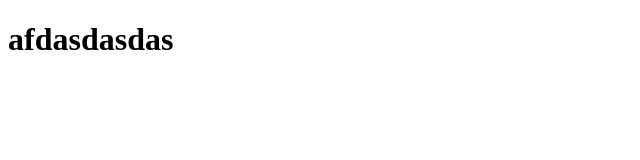
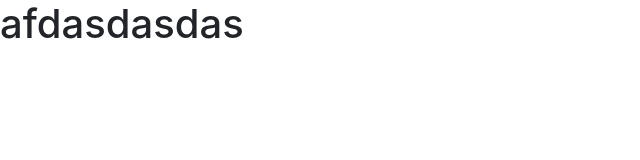
Before and after one commit to ASyrbu/lesson12, a plain HTML site: page index.html in a window 1280 px wide. Shown: the whole page, without its empty margins (0-640 px from the left). Drawn offline with nearby package versions, Linux system fonts and the light colour scheme.

Commit message:
test commit 3

```diff
--- /dev/null
+++ b/css/scss/style.scss
@@ -0,0 +1 @@
+@import "../../../node_modules/bootstrap/scss/bootstrap.scss";
--- a/index.html
+++ b/index.html
@@ -6,6 +6,8 @@
     <meta http-equiv="X-UA-Compatible" content="IE=edge">
     <meta name="viewport" content="width=device-width, initial-scale=1.0">
     <title>Document</title>
+    <link rel="stylesheet" href="../node_modules/bootstrap/dist/css/bootstrap.min.css">
+    <link rel="stylesheet" href="css/style.css">
 </head>
 
 <body>
```
Also changed, not shown: scss/style.scss (added).
